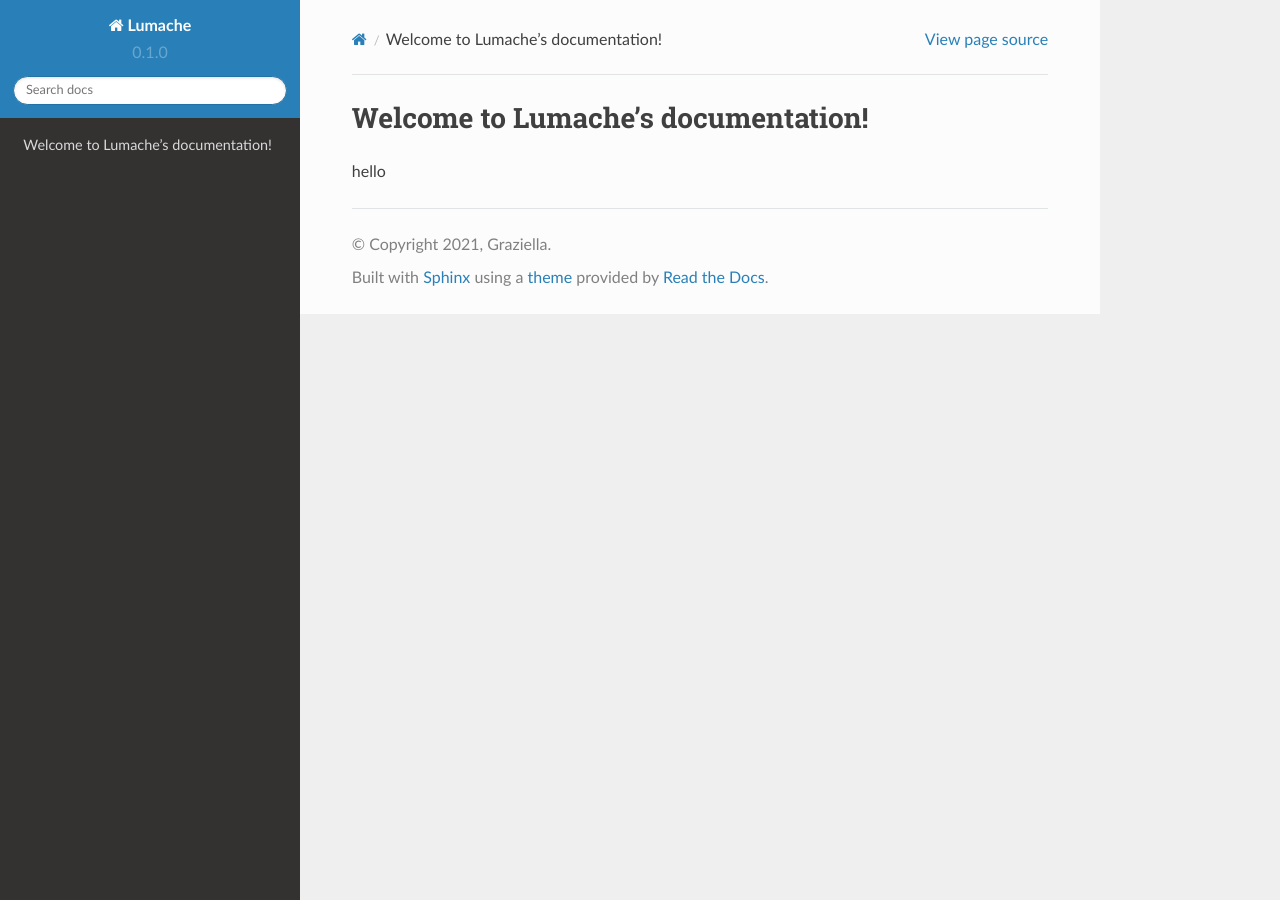
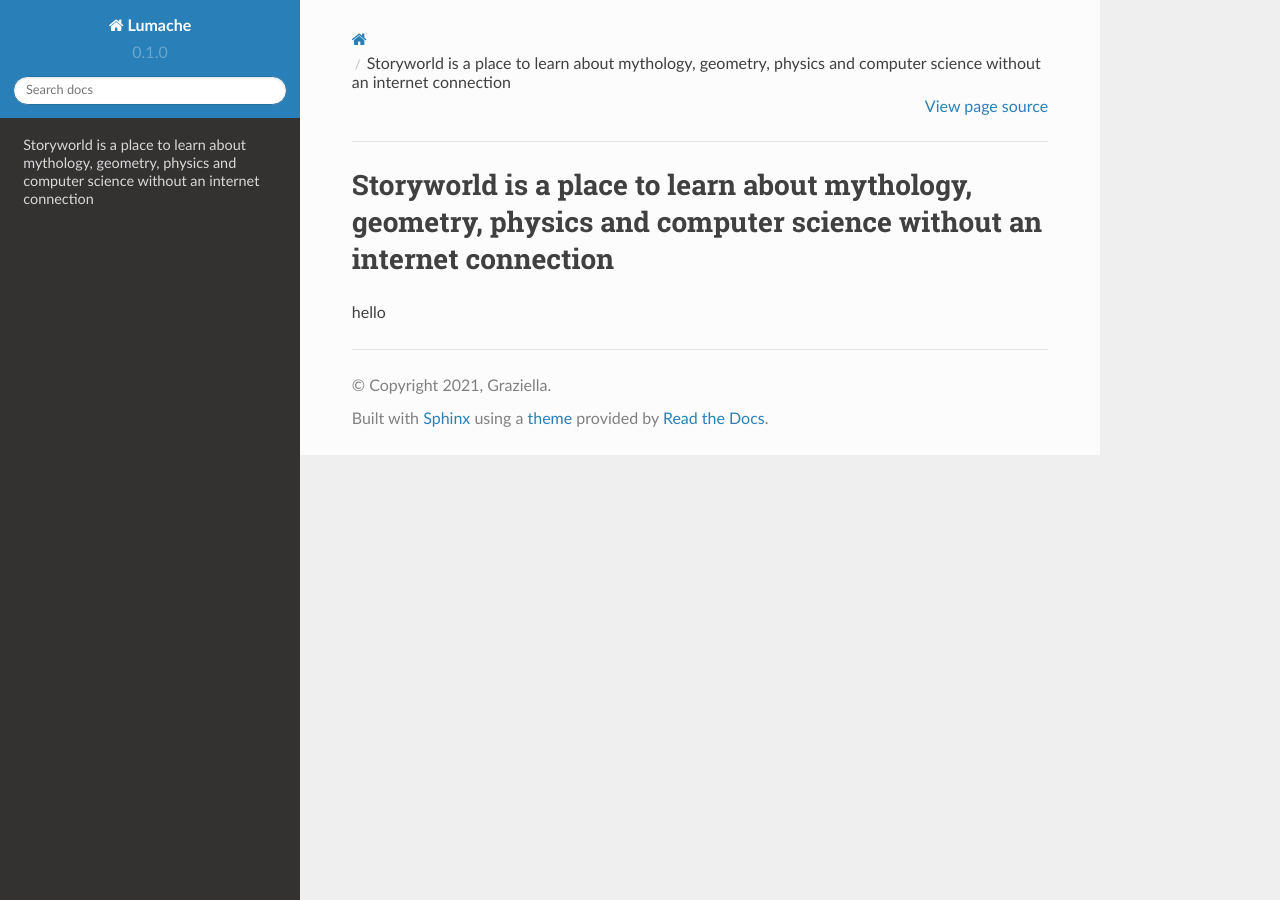
Before and after one commit to jayunit100/storyworld0, a Sphinx documentation site: the page built from docs/index.rst, in a window 1280 px wide. Built offline with Sphinx 7.4.7 and the Read the Docs theme 2.0.0, drawn with Linux system fonts in a browser that asks for light colours.

Commit message:
Update index.rst

```diff
--- a/docs/index.rst
+++ b/docs/index.rst
@@ -1,4 +1,4 @@
-Welcome to Lumache's documentation!
+Storyworld is a place to learn about mythology, geometry, physics and computer science without an internet connection
 ===================================
 
 hello
```
